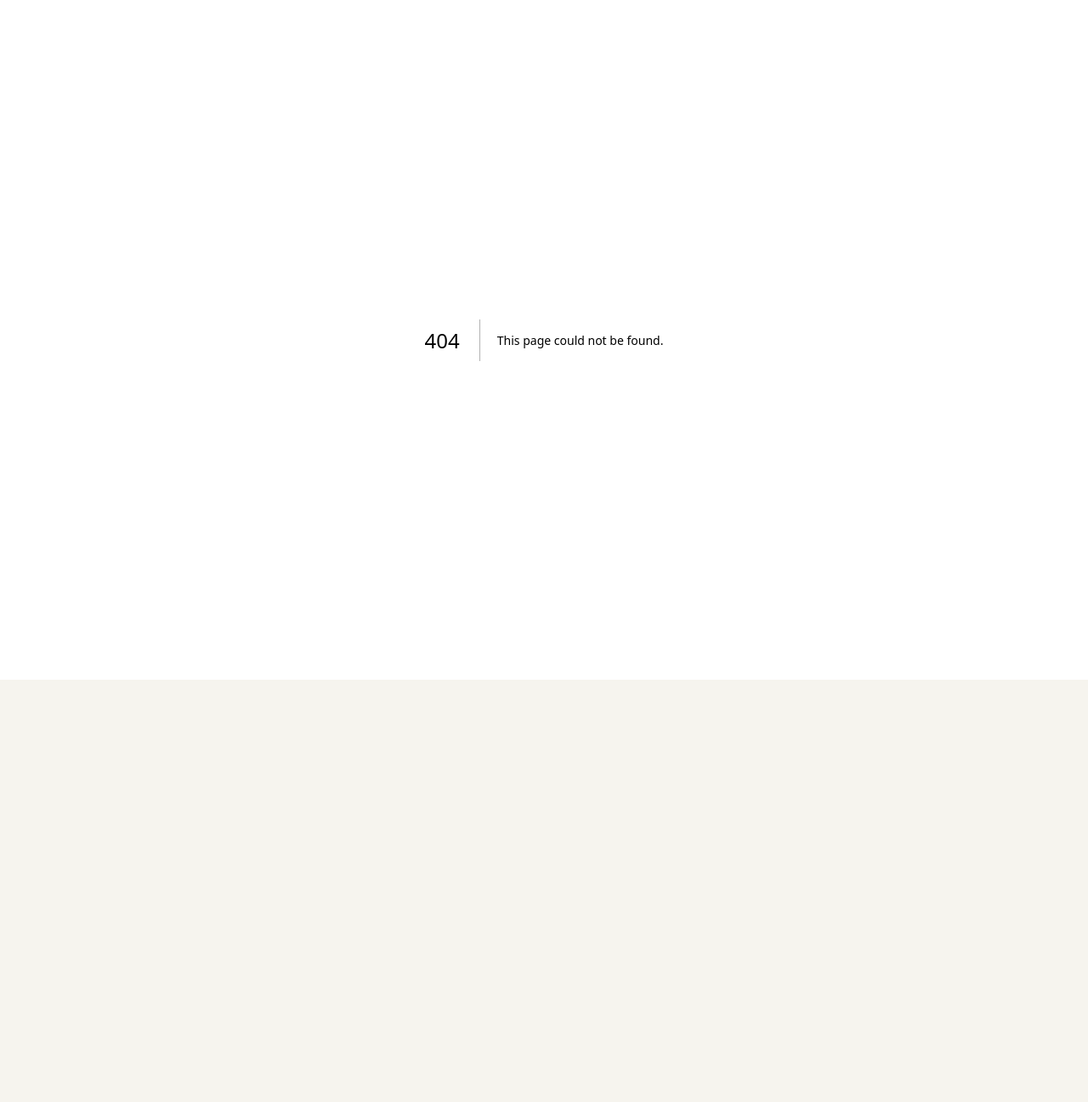
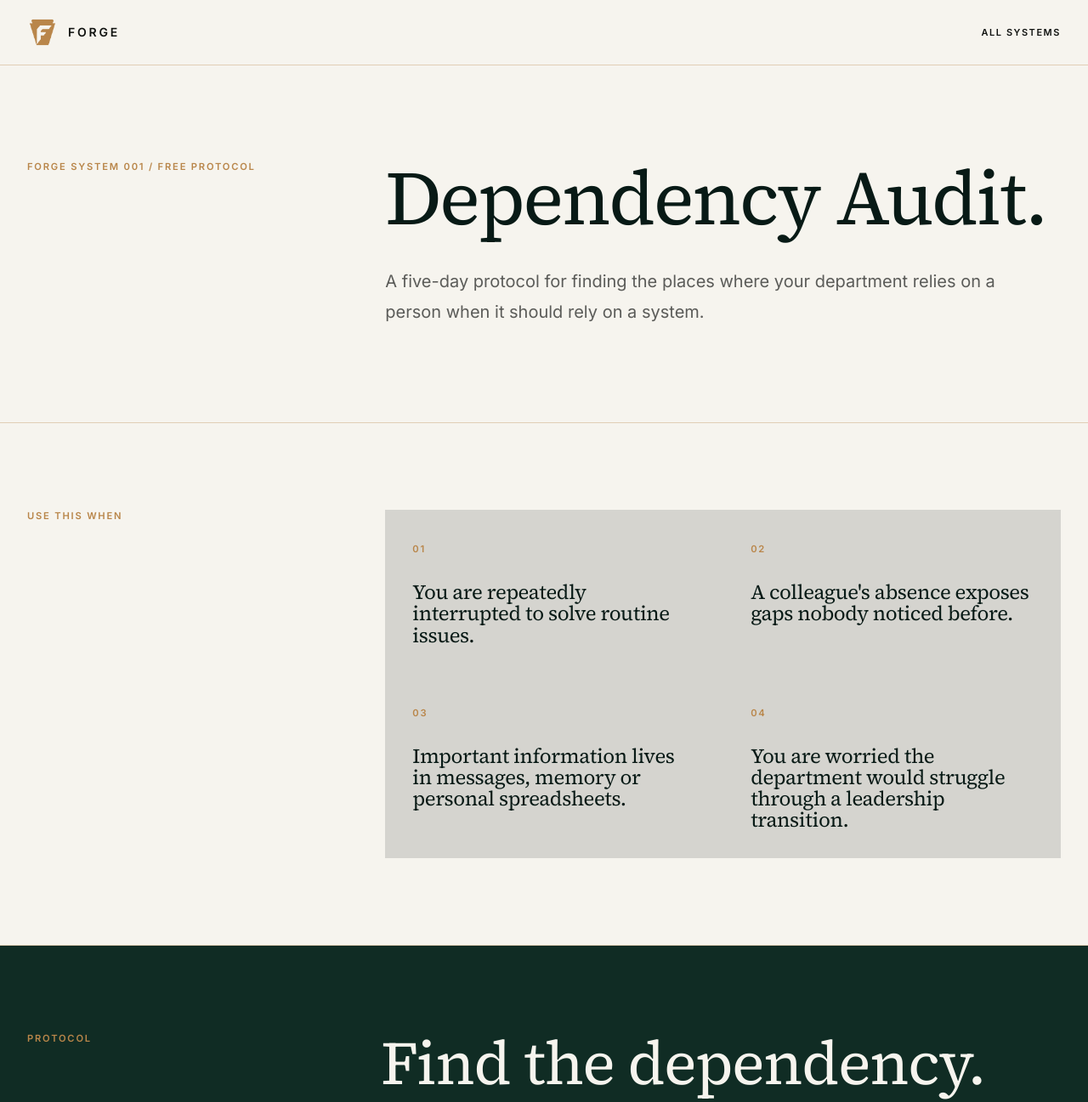
Before and after one commit to TSumerfield/forge-stress-test, a Next.js app: page /systems/dependency-audit in a window 1280 px wide. Before the commit this address had no page. Shown: the top 1297 px of the page at 85% size. Before the commit the page ends 800 px from the top, so only its background shows below. Built offline with nearby package versions, Linux system fonts and the light colour scheme.

Commit message:
Add dependency audit system

```diff
--- /dev/null
+++ b/app/systems/dependency-audit/page.tsx
@@ -0,0 +1,23 @@
+import type { Metadata } from "next";
+import Link from "next/link";
+
+export const metadata: Metadata = { title: "Dependency Audit | Forge Systems", description: "A lightweight Forge protocol for finding where a sports department depends too heavily on individual people." };
+
+export default function DependencyAuditPage() {
+  const steps = [
+    ["01", "Capture", "For five working days, log each moment where delivery requires one specific person to remember, approve, explain, decide or rescue something."],
+    ["02", "Classify", "Tag each item as decision right, unclear ownership, missing information, undocumented process or relationship knowledge."],
+    ["03", "Count", "Look for repeated dependencies. Frequency matters more than how irritating one incident felt."],
+    ["04", "Remove", "Choose one repeated dependency and change the system: assign ownership, document the critical information, define the decision rule or redesign the workflow."],
+    ["05", "Retest", "Two weeks later, check whether the issue can now be handled without the previously essential person."],
+  ];
+
+  return <main className="forge-light overflow-hidden">
+    <header className="border-b forge-border"><div className="forge-container flex h-[76px] items-center justify-between"><Link href="/" className="flex items-center gap-3"><img src="/forge-mark.png" alt="" className="h-9 w-9" aria-hidden="true"/><span className="text-sm font-semibold tracking-[0.2em]">FORGE</span></Link><Link href="/systems" className="text-[11px] font-semibold uppercase tracking-[0.14em]">All systems</Link></div></header>
+    <section className="border-b forge-border"><div className="forge-container grid gap-12 py-20 lg:grid-cols-12 lg:py-28"><div className="lg:col-span-4"><p className="forge-eyebrow">Forge system 001 / Free protocol</p></div><div className="lg:col-span-8"><h1 className="forge-display max-w-5xl text-[clamp(4rem,7vw,7rem)] text-[var(--forge-forest-deep)]">Dependency Audit.</h1><p className="mt-9 max-w-3xl text-xl leading-9 text-[rgba(17,19,17,0.68)]">A five-day protocol for finding the places where your department relies on a person when it should rely on a system.</p></div></div></section>
+    <section className="forge-section border-b forge-border"><div className="forge-container grid gap-12 lg:grid-cols-12"><div className="lg:col-span-4"><p className="forge-eyebrow">Use this when</p></div><div className="lg:col-span-8 grid gap-px bg-[rgba(17,19,17,0.14)] md:grid-cols-2">{["You are repeatedly interrupted to solve routine issues.","A colleague's absence exposes gaps nobody noticed before.","Important information lives in messages, memory or personal spreadsheets.","You are worried the department would struggle through a leadership transition."].map((x,i)=><div key={x} className="bg-[var(--forge-cream)] p-8"><span className="forge-eyebrow">0{i+1}</span><p className="forge-heading mt-7 text-2xl text-[var(--forge-forest-deep)]">{x}</p></div>)}</div></div></section>
+    <section className="forge-forest forge-section border-b border-[rgba(185,134,74,0.35)]"><div className="forge-container"><div className="mb-12 grid gap-8 lg:grid-cols-12"><div className="lg:col-span-4"><p className="forge-eyebrow">Protocol</p></div><div className="lg:col-span-8"><h2 className="forge-heading text-5xl md:text-7xl">Find the dependency. Remove one cause.</h2></div></div><div className="border-t border-[rgba(185,134,74,0.35)]">{steps.map(([n,t,x])=><div key={n} className="grid gap-5 border-b border-[rgba(185,134,74,0.35)] py-8 md:grid-cols-[90px_1fr_2fr]"><span className="forge-eyebrow">{n}</span><h3 className="forge-heading text-2xl">{t}</h3><p className="text-sm leading-7 text-[rgba(246,244,238,0.7)]">{x}</p></div>)}</div></div></section>
+    <section className="forge-section border-b forge-border"><div className="forge-container grid gap-12 lg:grid-cols-12"><div className="lg:col-span-4"><p className="forge-eyebrow">Working log</p></div><div className="lg:col-span-8"><div className="overflow-x-auto border forge-border"><table className="w-full min-w-[720px] text-left text-sm"><thead className="border-b forge-border"><tr>{["Incident","Person required","Why required","Category","System change"].map(x=><th key={x} className="p-4 text-[10px] uppercase tracking-[0.12em]">{x}</th>)}</tr></thead><tbody>{[1,2,3,4].map(i=><tr key={i} className="border-b forge-border last:border-0">{[1,2,3,4,5].map(j=><td key={j} className="h-14 border-r forge-border p-4 last:border-r-0">&nbsp;</td>)}</tr>)}</tbody></table></div><p className="mt-6 text-sm leading-7 text-[rgba(17,19,17,0.56)]">Keep the exercise deliberately small. The goal is not to document the whole department. It is to expose one recurring dependency worth removing.</p></div></div></section>
+    <section className="forge-dark forge-section"><div className="forge-container grid gap-10 lg:grid-cols-12 lg:items-end"><div className="lg:col-span-8"><p className="forge-eyebrow">Before prescribing</p><h2 className="forge-heading mt-7 text-5xl md:text-7xl">See the wider department profile.</h2></div><div className="lg:col-span-4 lg:text-right"><Link href="/stress-test" className="forge-button forge-button-primary">Take the stress test ↗</Link></div></div></section>
+  </main>;
+}
```
